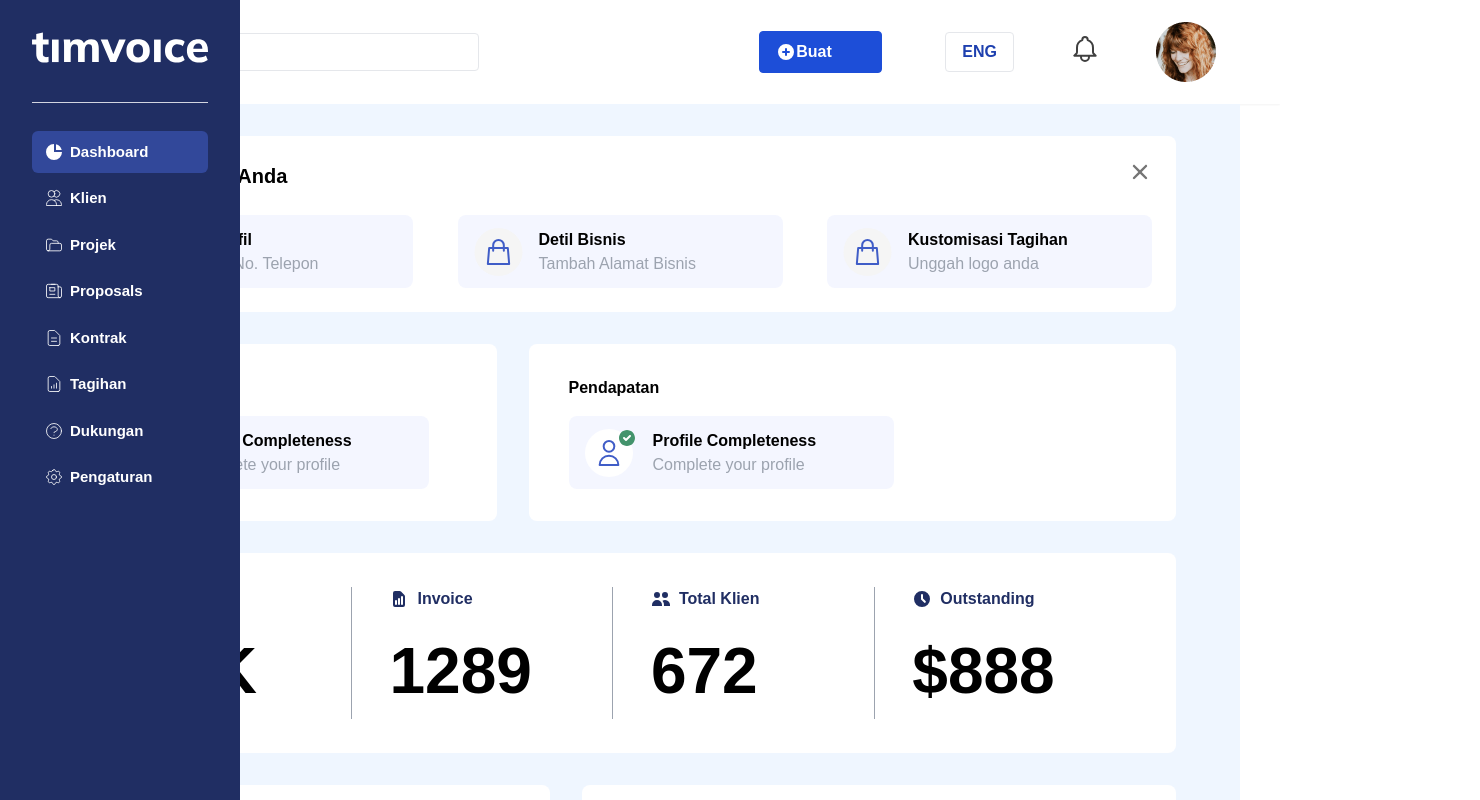
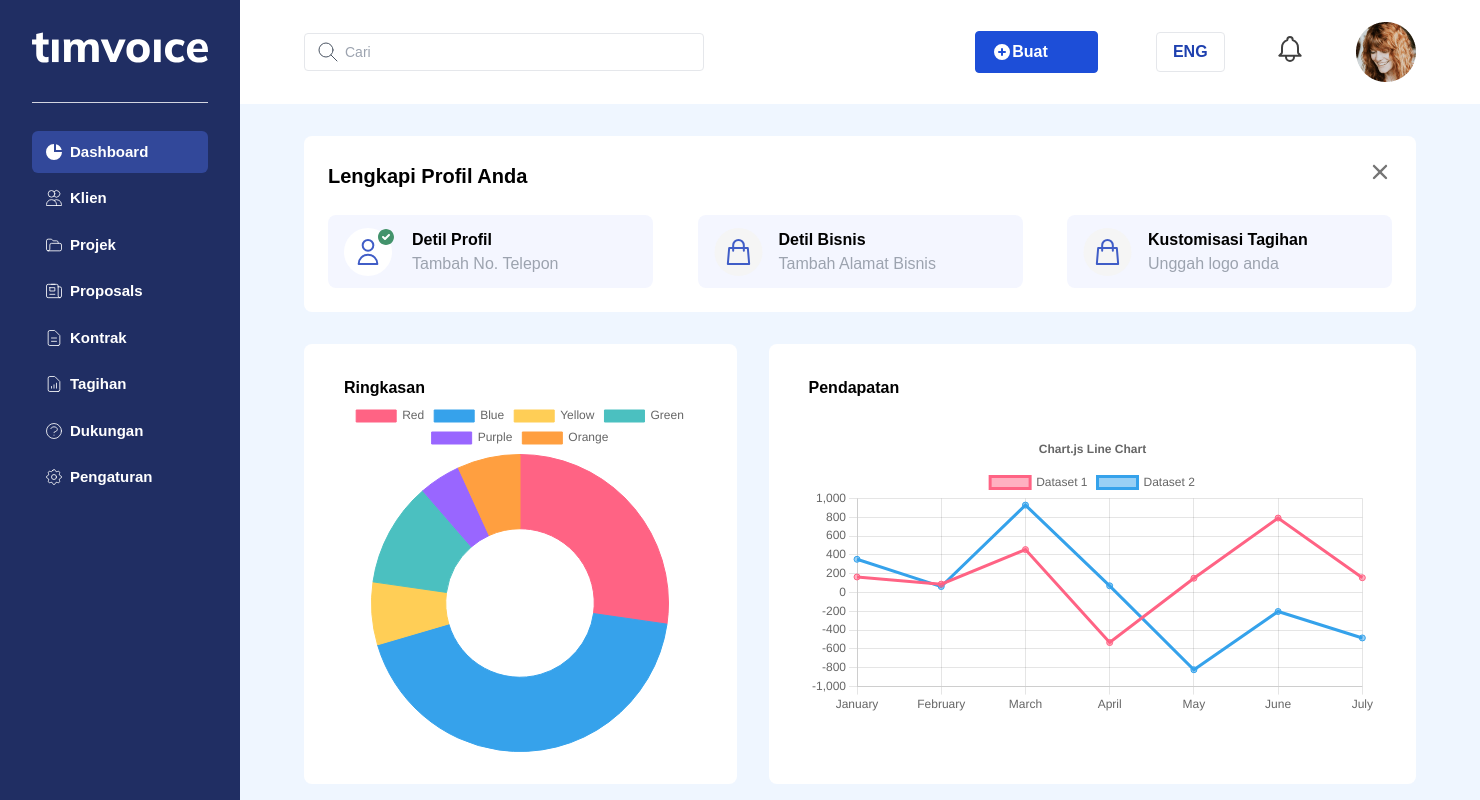
Before and after one commit to ferdianarid/timvoice-digital, a Next.js app: page /admin/Dashboard in a window 1280 px wide. Shown: the top 800 px of the page, 1480 px wide, since content can reach past the window. Built offline with nearby package versions, Linux system fonts and the light colour scheme.

Commit message:
update dashboard and authentication form

```diff
--- a/pages/admin/Dashboard.tsx
+++ b/pages/admin/Dashboard.tsx
@@ -10,9 +10,11 @@ import Image from "next/image"
 import RecentActivity from '../../components/RecentActivity'
 import RecentInvoices from '../../components/RecentInvoices'
 import { Profile, ProfileCard } from "../../components/content/Profile"
+import Sidebar from "../../components/Sidebar"
+import Appbar from "../../components/Appbar"
 
 // import Dashboard Layouts
-import DashboardLayouts from '../../layouts/DashboardLayouts'
+// import DashboardLayouts from '../../layouts/DashboardLayouts'
 
 // Import Assets Images
 import ProfileIcon from "../../public/profile.svg"
@@ -21,6 +23,8 @@ import CurrencyIcon from "../../public/Statistics/clockIcon.svg"
 import InvoiceIcon from "../../public/Statistics/invoiceIcon.svg"
 import GroupIcon from "../../public/Statistics/groupIcon.svg"
 import clockIcon from "../../public/Statistics/clockIcon.svg"
+import DoughnutChart from '../../components/chart/Doughnut'
+import LineChart from '../../components/chart/LineChart'
 
 // interface NumStatistics
 interface InterfaceStatistics {
@@ -53,7 +57,10 @@ const Dashboard: NextPage = () => {
 				<meta httpEquiv="X-UA Compatible" content="IE-Edge" />
 				<meta name="author" content="timvoice corp" />
 			</Head>
-			<DashboardLayouts>
+			<div className="w-full max-w-[1440px] mx-auto flex">
+				<Sidebar />
+				<div className="flex w-full ml-[240px] h-24 flex-col">
+                     		<Appbar />
 					{/* <!-- Profiile Completeness --> */}
                      		<Profile />
 					{/* <!-- Summary and Revenue --> */}
@@ -61,9 +68,7 @@ const Dashboard: NextPage = () => {
 						{/* <!-- Summary Chart --> */}
 						<div className="w-[40%] h-auto py-8 px-10 bg-white rounded-lg">
 							<h1 className="font-bold text-heading-sm">Ringkasan</h1>
-							<div className="mt-4">
-								<ProfileCard imageIcon={ProfileIcon} imageAlt="Profile" title="Profile Completeness" subtitle="Complete your profile" />
-							</div>
+							<DoughnutChart />
 							{/* <!-- <InvoicesChart /> --> */}
 							{/* <LineChart :chartData="usersData" :options="chartOptions" class="line-chart" /> */}
 						</div>
@@ -71,12 +76,11 @@ const Dashboard: NextPage = () => {
 						<div className="w-[60%] h-auto py-8 px-10 bg-white rounded-lg ml-8">
 							<div className="flex justify-between items-center">
 								<h1 className="font-bold text-heading-sm">Pendapatan</h1>
+
 								{/* <Dropdowns /> */}
 							</div>
-							<div className="w-full flex justify-between">
-								<div className="mt-4">
-									<ProfileCard imageIcon={ProfileIcon} imageAlt="Profile" title="Profile Completeness" subtitle="Complete your profile" />
-								</div>
+							<div className="w-full flex justify-between mt-8">
+							<LineChart />
 							{/* <!-- Line Chart Components --> */}
 							{/* <LineChart :chartData="chartData" :options="chartOptions" class="line-chart" /> */}
 							</div>
@@ -119,7 +123,8 @@ const Dashboard: NextPage = () => {
 							<RecentInvoices />
 						</div>
 					</div>
-                     </DashboardLayouts>
+                     	</div>
+			</div>
 		</React.Fragment>
 	)
 }
--- a/pages/authentication/Login.tsx
+++ b/pages/authentication/Login.tsx
@@ -31,7 +31,7 @@ const Login: NextPage = () => {
                             {/* <!-- Input Checkbox --> */}
                             <div className="mb-4">
                                    <label htmlFor="checkbox" className="inline-flex items-center">
-                                          <input type="checkbox" className="form-checkbox h-5 w-5 text-dark" name="" id="" checked />
+                                          <input type="checkbox" className="form-checkbox h-5 w-5 text-dark" name="" id="" defaultChecked />
                                           <span className="text-blue-800 pl-2">Remember me</span>
                                    </label>
                             </div>
--- a/pages/authentication/Register.tsx
+++ b/pages/authentication/Register.tsx
@@ -36,7 +36,7 @@ const Register: NextPage = () => {
                                    {/* <!-- Input Checkbox --> */}
                                    <div className="mb-4">
                                           <label htmlFor="checkbox" className="inline-flex items-center">
-                                                 <input type="checkbox" className="form-checkbox h-5 w-5 text-dark" name="" id="" checked />
+                                                 <input type="checkbox" className="form-checkbox h-5 w-5 text-dark" name="" id="" defaultChecked />
                                                  <span className="text-blue-800  text-xs pl-2">I agree to the ToS and Privacy Policy</span>
                                           </label>
                                    </div>
--- /dev/null
+++ b/pages/chart.tsx
@@ -0,0 +1,17 @@
+import React from 'react'
+
+import DoughnutChart from '../components/chart/Doughnut'
+import LineChart from '../components/chart/LineChart'
+
+const chart = () => {
+       return (
+              <React.Fragment>
+                     <div className="flex justify-between">
+                            <DoughnutChart />
+                            <LineChart />
+                     </div>
+              </React.Fragment>
+       )
+}
+
+export default chart
```
